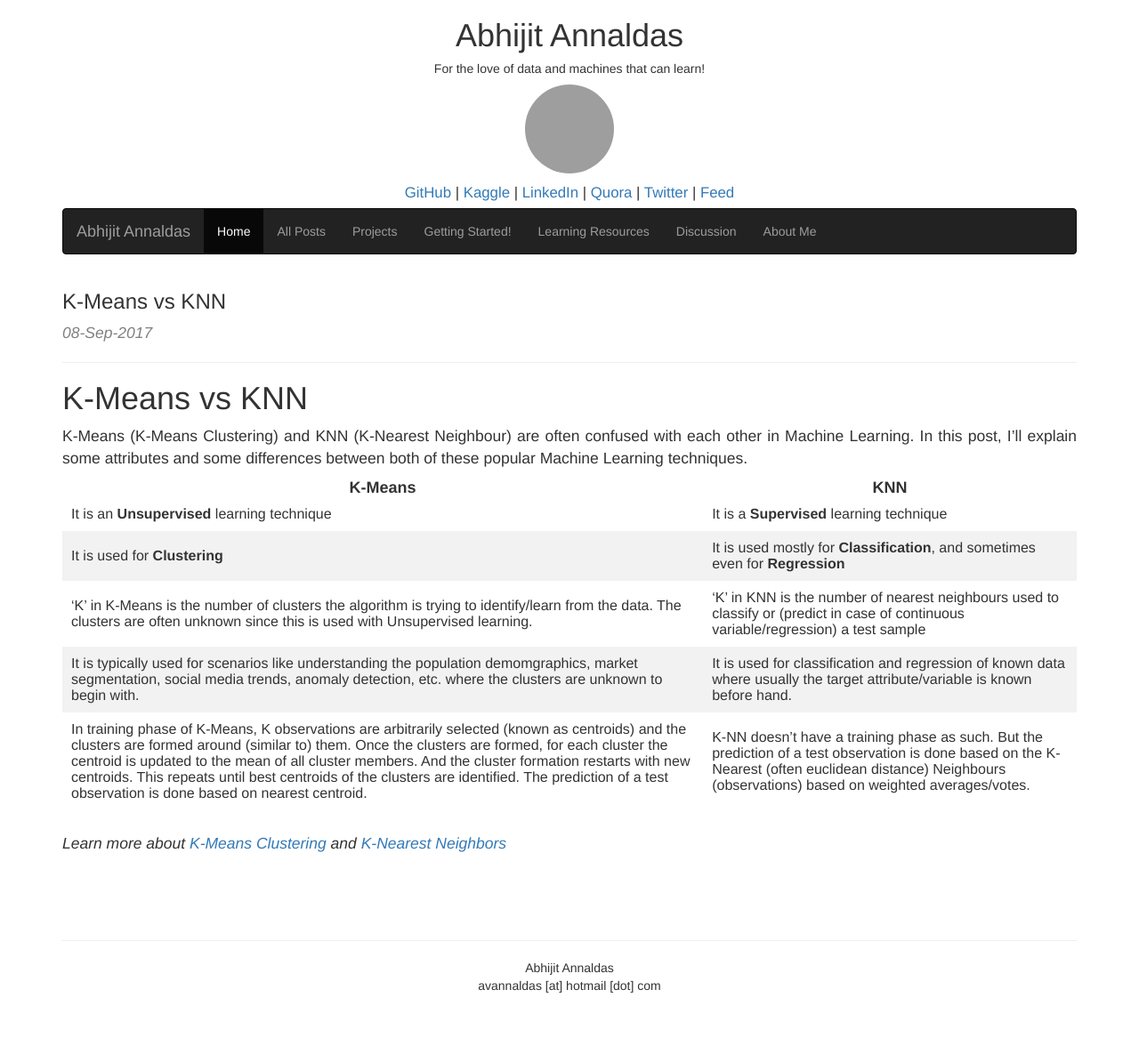
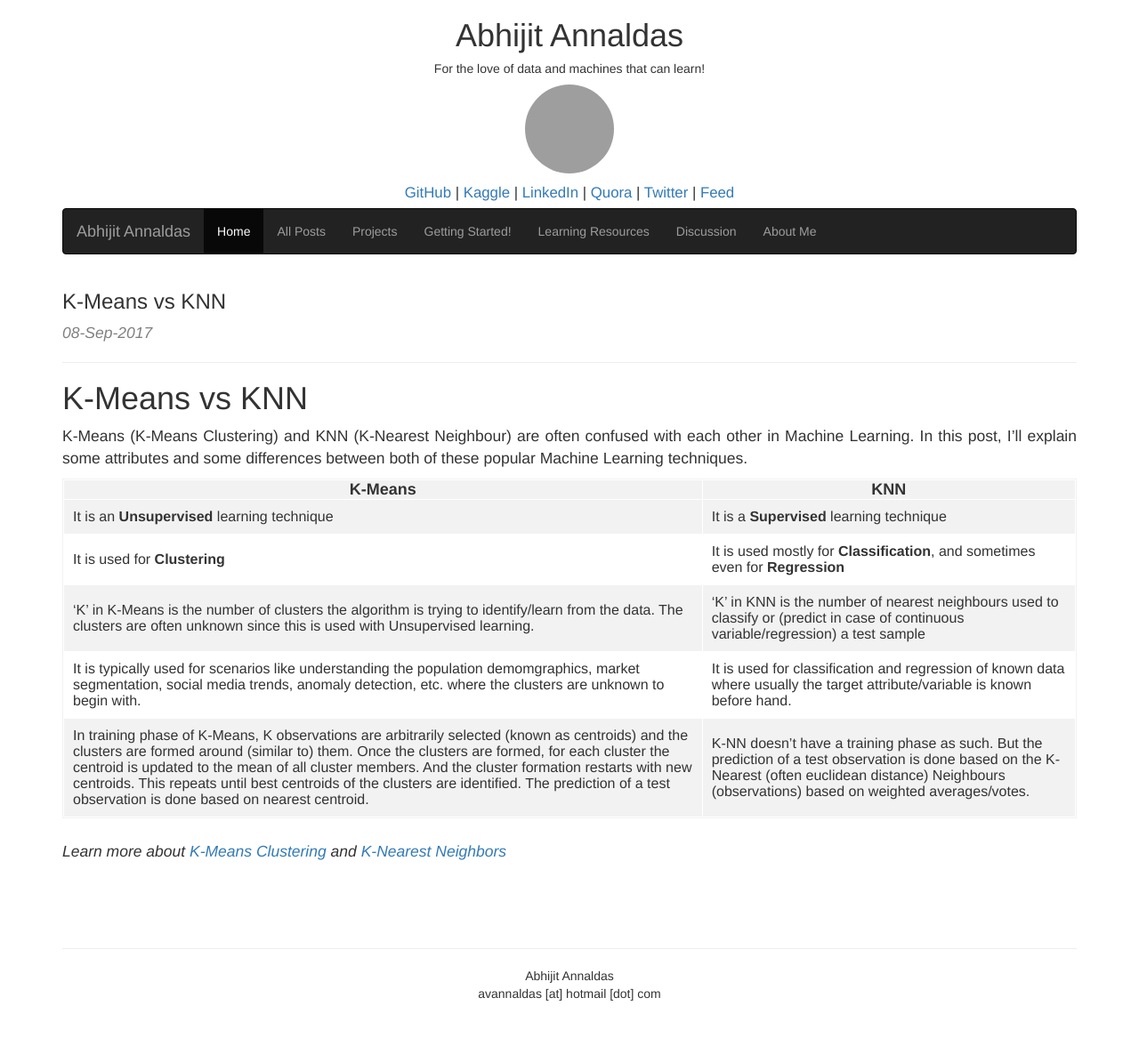
Before and after one commit to devm1023/ML_project, a Jekyll site: the page built from _posts/2017-09-23-kmeans-vs-knn-in-machine-learning.markdown, in a window 1280 px wide. Shown: the whole page at 89% size. Built offline with Jekyll 4.4.1, drawn with Linux system fonts in a browser that asks for light colours; nearby versions of some CDN libraries; comment, search, counter and statistics services are not loaded; grey boxes are pictures that could not be loaded.

Commit message:
Update style.css

```diff
--- a/css/style.css
+++ b/css/style.css
@@ -19,6 +19,10 @@
 table {
   border-collapse: separate;
   padding: 0px;
+  border-width: thin;
+  border-spacing: 1px;
+  border-style: solid;
+  border-color: #f2f2f2;
 }
 
 table th {
@@ -29,17 +33,10 @@ table th {
   text-align: center;
 }
 
-table tr {
-  border-width: thin;
-  border-spacing: 1px;
-  border-style: solid;
-  border-color: #f2f2f2;
-}
-
 table td {
   padding: 10px;
 }
 
-table tr:nth-child(even) {
+table tr:nth-child(odd) {
   background: #f2f2f2;
 }
```
